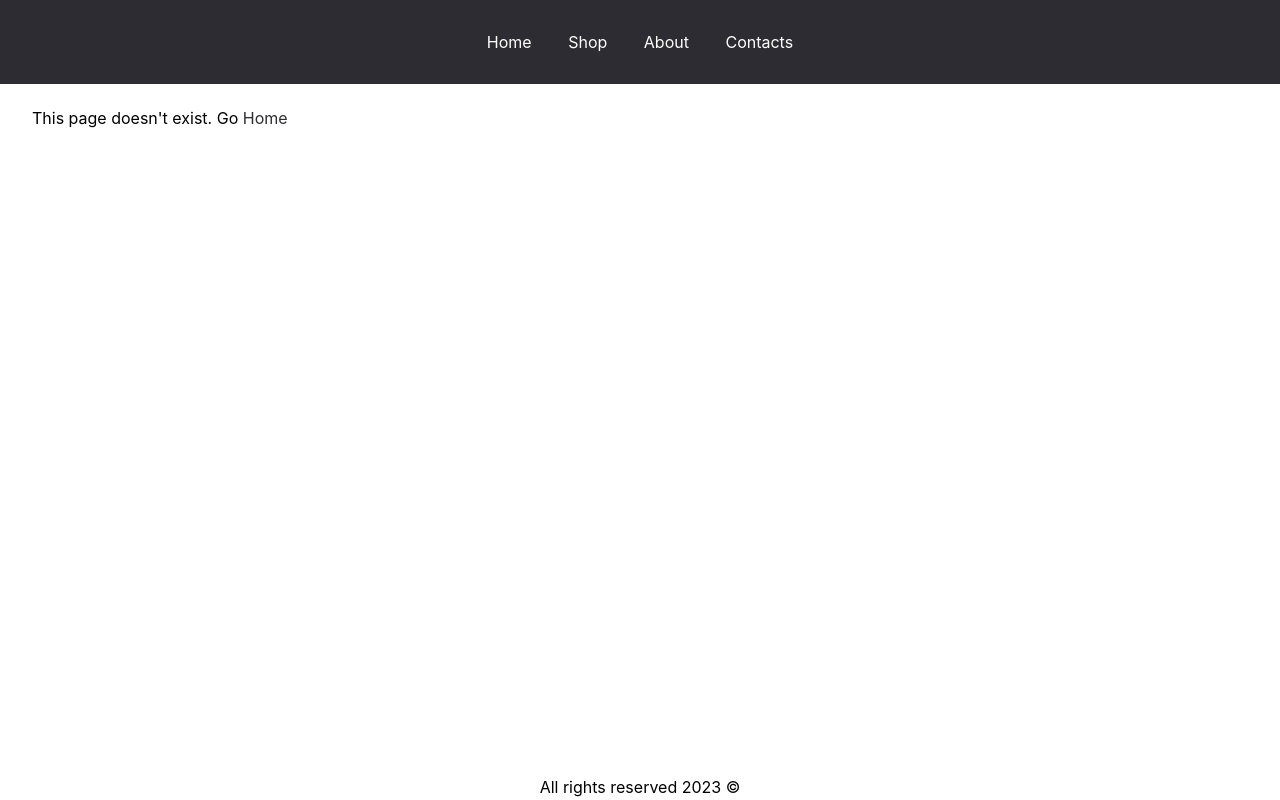
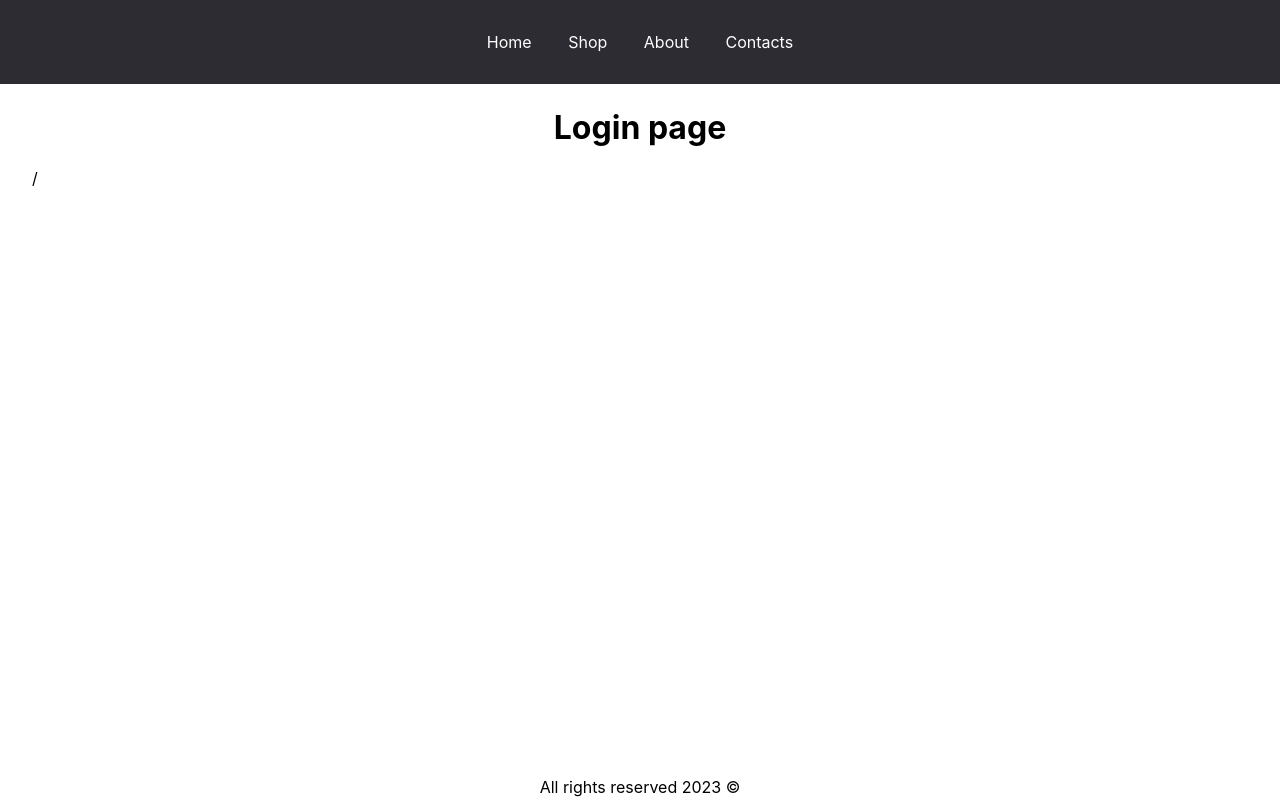
Before and after one commit to gintariukai/ProjectApp, a React (Create React App) app: page /login in a window 1280 px wide. Built offline with nearby package versions, Linux system fonts and the light colour scheme.

Commit message:
Added useLocation, add new folder Hoc and new file RequireAuth ({children} -> from location), add Login pages, add Create pages

```diff
--- a/src/App.js
+++ b/src/App.js
@@ -6,8 +6,11 @@ import Home from "./pages/Home";
 import NorFound from "./pages/NorFound";
 import Shop from "./pages/Shop";
 import Single from "./pages/Single";
+import Login from "./pages/Login";
 
 import Layout from "./components/Layout";
+import RequireAuth from "./hoc/RequireAuth";
+import Create from "./pages/Create";
 
 
 function App() {
@@ -20,6 +23,12 @@ function App() {
                     <Route path="about" element={<About/>}/>
                     <Route path="posts/:id" element={<Single/>}/>
                     <Route path="contacts" element={<Contacts/>}/>
+                    <Route path="login" element={<Login/>}/>
+                    <Route path="create" element={
+                        <RequireAuth>
+                            <Create/>
+                        </RequireAuth>
+                    }/>
                     <Route path="*" element={<NorFound/>}/>
                 </Route>
             </Routes>
--- /dev/null
+++ b/src/hoc/RequireAuth.js
@@ -0,0 +1,15 @@
+import React from 'react';
+import {Navigate, useLocation} from "react-router-dom";
+
+const RequireAuth = ({children}) => {
+    const location = useLocation();
+    const auth = false;
+
+    if (!auth) {
+        return <Navigate to="/login" state={{from: location}} />
+    }
+
+        return  children;
+}
+
+export default RequireAuth;
--- /dev/null
+++ b/src/pages/Create.js
@@ -0,0 +1,13 @@
+import React from 'react';
+
+const Create = () => {
+
+
+        return (
+            <div>
+                <h1>Create </h1>
+            </div>
+        );
+}
+
+export default Create;
--- /dev/null
+++ b/src/pages/Login.js
@@ -0,0 +1,16 @@
+import {useLocation, useNavigate} from "react-router-dom";
+
+const Login = () => {
+    const navigate = useNavigate();
+    const location = useLocation();
+
+    const fromPage = location.state?.from?.pathname || "/";
+        return (
+            <div>
+                <h1>Login page</h1>
+                {fromPage}
+            </div>
+        );
+}
+
+export default Login;
--- a/src/pages/Shop.js
+++ b/src/pages/Shop.js
@@ -1,8 +1,9 @@
 import {useState, useEffect} from "react";
-import {Link} from "react-router-dom";
+import {Link, useLocation} from "react-router-dom";
 
 const Shop = () => {
     const [posts, setPosts] = useState([]);
+    console.log(useLocation());
 
     useEffect(() => {
         fetch(`https://jsonplaceholder.typicode.com/posts`)
@@ -12,6 +13,7 @@ const Shop = () => {
     return (
         <div>
             <h1>Our product</h1>
+            <Link to="/create">Add new product</Link>
             {
                 posts.map(post => (
                     <Link key={post.id} to={`/posts/${post.id}`} >
```
